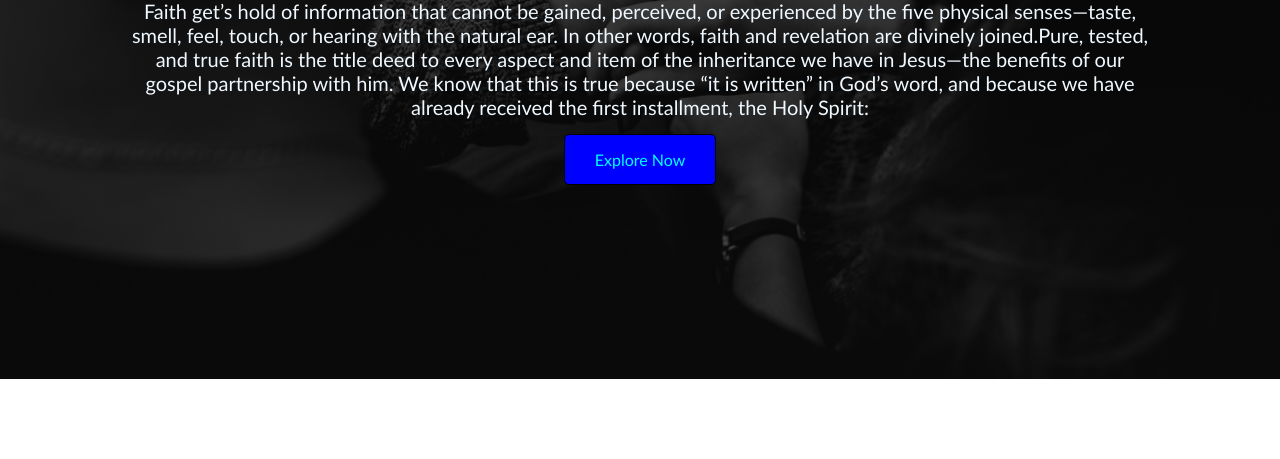
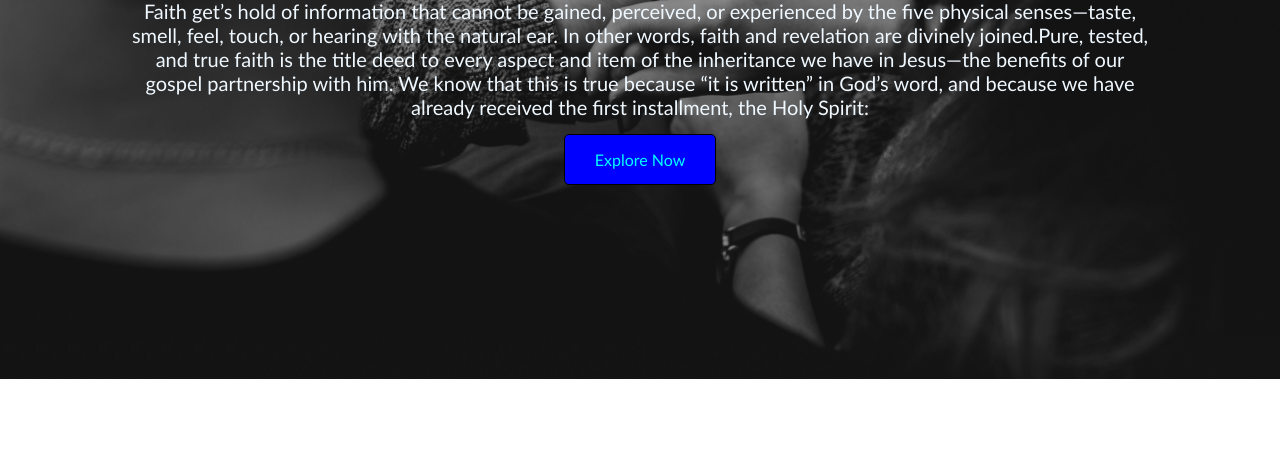
Before and after one commit to salehsiam/banner, a plain HTML site: page index.html in a window 1280 px wide. Shown: the part 341-800 px from the top of the page. Drawn offline with Linux system fonts and the light colour scheme.

Commit message:
css style

```diff
--- a/Styles/style.css
+++ b/Styles/style.css
@@ -7,7 +7,7 @@
 .banner {
   height: 90vh;
   width: 100%;
-  background-image: linear-gradient(rgba(0, 0, 0, 0.812), rgba(0, 0, 0, 0.669)),
+  background-image: linear-gradient(rgba(0, 0, 0, 0.412), rgba(0, 0, 0, 0.369)),
     url(/img/pexels-pixabay-326650.jpg);
   background-repeat: no-repeat;
   background-size: cover;
```
